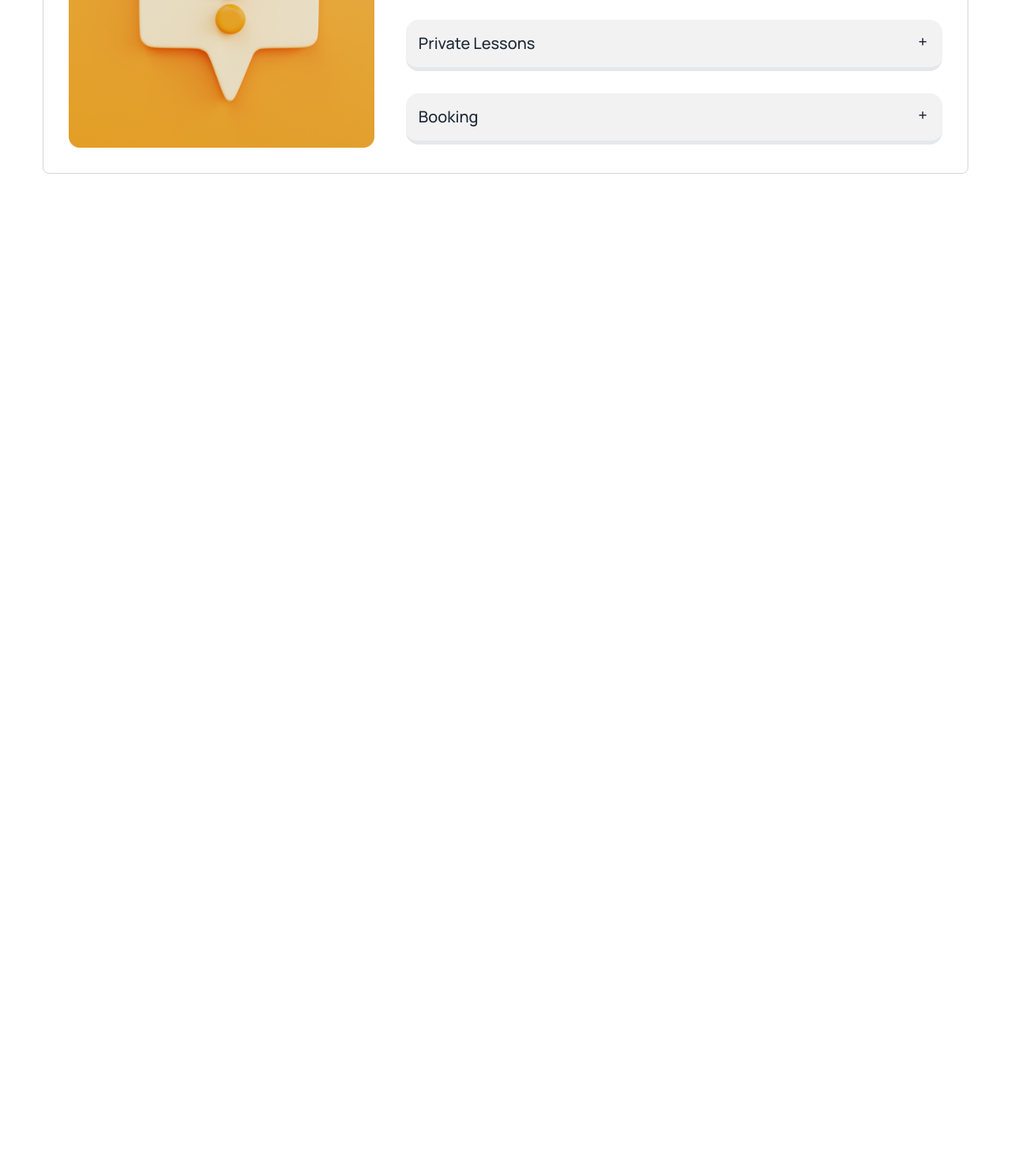
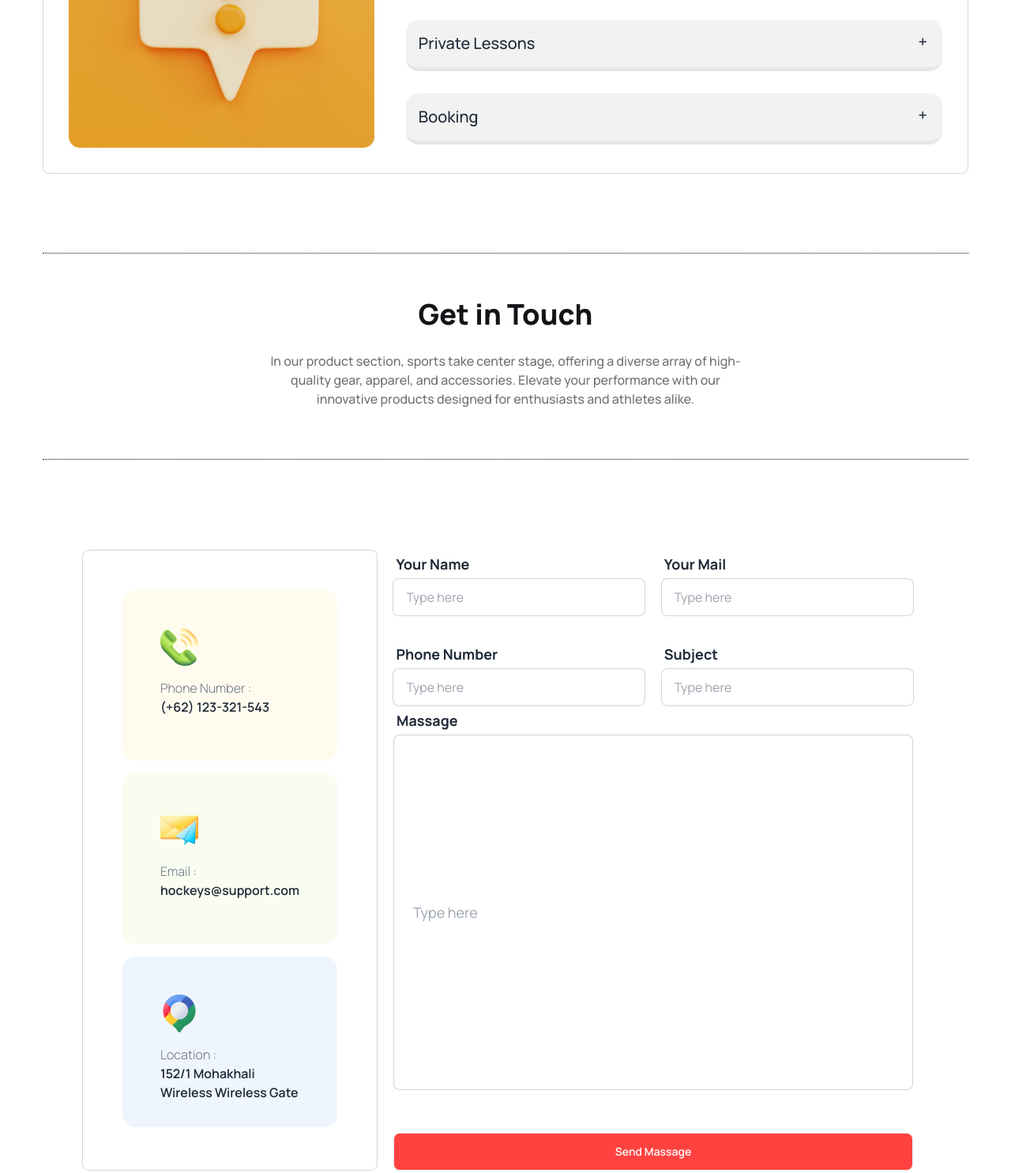
Before and after one commit to Sakib3602/Sports-Web, a plain HTML site: page index.html in a window 1280 px wide. Shown: the part 3760-5245 px from the top of the page at 79% size. Before the commit the page ends 3980 px from the top, so only its background shows below. Drawn offline with nearby package versions, Linux system fonts and the light colour scheme.

Commit message:
added contact section with mobile responsive

```diff
--- a/index.html
+++ b/index.html
@@ -541,7 +541,118 @@
 
         </div>
       </div>
-      <!-- question section================================================== -->
+      <!-- question section end================================================== -->
+
+      <!-- Get In Touch start -->
+      <div
+        class="border-t border-dotted border-black w-full lg:mt-[100px] my-4"
+      ></div>
+      <div
+        class="w-100% lg:w-[607px] text-center mx-auto mt-5 lg:mt-[50px] space-y-5"
+      >
+        <h1 class="text-[28px] lg:text-[36px] font-[800] text-[#131318]">
+          Get in Touch
+        </h1>
+        <p class="text-[16px] font-[500] text-[#13131899]">
+          In our product section, sports take center stage, offering a diverse
+          array of high-quality gear, apparel, and accessories. Elevate your
+          performance with our innovative products designed for enthusiasts and
+          athletes alike.
+        </p>
+      </div>
+      <div class="border-t border-dotted border-black w-full my-16"></div>
+
+
+      <!-- get main -->
+
+      <div class="min-h-[564px] p-[50px] w-full  flex flex-col lg:flex-row ">
+
+        <div class="right p-[15px] lg:p-[50px]  rounded-lg w-full lg:w-[474px] space-y-4 border-gray-300 border-[1px]">
+
+          <div class="card h-[216px] w-full p-[48px] space-y-4 bg-[#FDDD5F1A]">
+            <img src="./Images/Group 1171275317.png" class="w-[48px] h-[48px]" alt="">
+            <h4 class="font-[600]"><span class="text-[16px] font-[300]  text-gray-500 ">Phone Number :</span> <br>
+              (+62) 123-321-543</h4>
+          </div>
+          <div class="card h-[216px] w-full p-[48px] space-y-4 bg-[#BCED6D1A]">
+            <img src="./Images/Group 1171275318.png" class="w-[48px] h-[48px]" alt="">
+            <h4 class="font-[600]"><span class="text-[16px] font-[300]  text-gray-500 ">Email :</span> <br>
+              hockeys@support.com</h4>
+          </div>
+          <div class="card h-[216px] w-full p-[48px] space-y-4 bg-[#629CF31A]">
+            <img src="./Images/Group 1171275321.png" class="w-[48px] h-[48px]" alt="">
+            <h4 class="font-[600]"><span class="text-[16px] font-[300]  text-gray-500 ">Location :</span> <br>
+              152/1 Mohakhali Wireless Wireless Gate</h4>
+          </div>
+
+
+        </div>
+
+        <div class="left w-full space-y-6 mt-[40px] lg:mt-0 lg:space-y-0">
+
+          <div class="flex w-full justify-evenly space-y-9 lg:space-y-0 lg:mb-[30px] flex-col lg:flex-row">
+
+            <label class="form-control w-full max-w-xs">
+              <div class="label">
+                <span class="label-text font-[700] text-[18px]">Your Name</span>
+
+              </div>
+              <input type="text" placeholder="Type here" class="input input-bordered w-full max-w-xs" />
+
+            </label>
+            <label class="form-control w-full max-w-xs">
+              <div class="label">
+                <span class="label-text font-[700] text-[18px]">Your Mail</span>
+
+              </div>
+              <input type="text" placeholder="Type here" class="input input-bordered w-full max-w-xs" />
+
+            </label>
+
+
+          </div>
+          <div class="flex w-full space-y-6 lg:space-y-0 justify-evenly lg:mb-[30px] flex-col lg:flex-row">
+
+            <label class="form-control w-full max-w-xs">
+              <div class="label">
+                <span class="label-text font-[700] text-[18px]">Phone Number</span>
+
+              </div>
+              <input type="text" placeholder="Type here" class="input input-bordered w-full max-w-xs" />
+
+            </label>
+            <label class="form-control w-full max-w-xs">
+              <div class="label">
+                <span class="label-text font-[700] text-[18px]">Subject</span>
+
+              </div>
+              <input type="text" placeholder="Type here" class="input input-bordered w-full max-w-xs" />
+
+            </label>
+
+
+          </div>
+          <div class="lg:space-y-6 ">
+            <label class="form-control w-full lg:pr-[40px] mb-[30px]  lg:ml-[20px]">
+              <div class="label">
+                <span class="label-text font-[700] text-[18px]">Massage</span>
+
+              </div>
+              <input type="text" placeholder="Type here" class="input p input-bordered  w-full lg:h-[450px] input-lg lg:pr-[50px]" />
+
+            </label>
+
+            <button class="btn w-full lg:w-[658px]   lg:ml-[20px]  bg-[#FF4240] text-white font-[600s]">Send Massage</button>
+          </div>
+
+        </div>
+
+
+
+
+      </div>
+
+      <!-- Get In Touch ENd ====================================================================== -->
     </main>
     <footer></footer>
   </body>
```
Also changed, not shown: style.css (line endings or trailing spaces).
